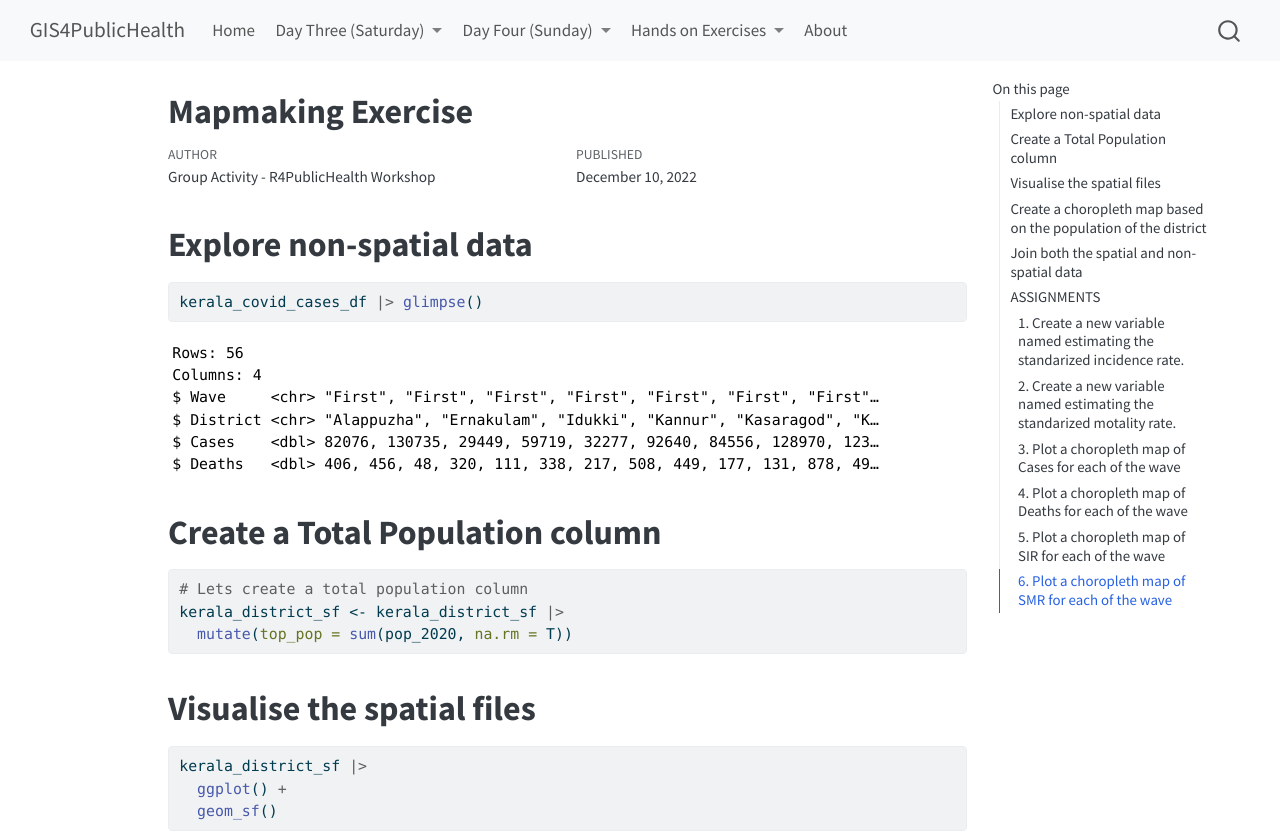
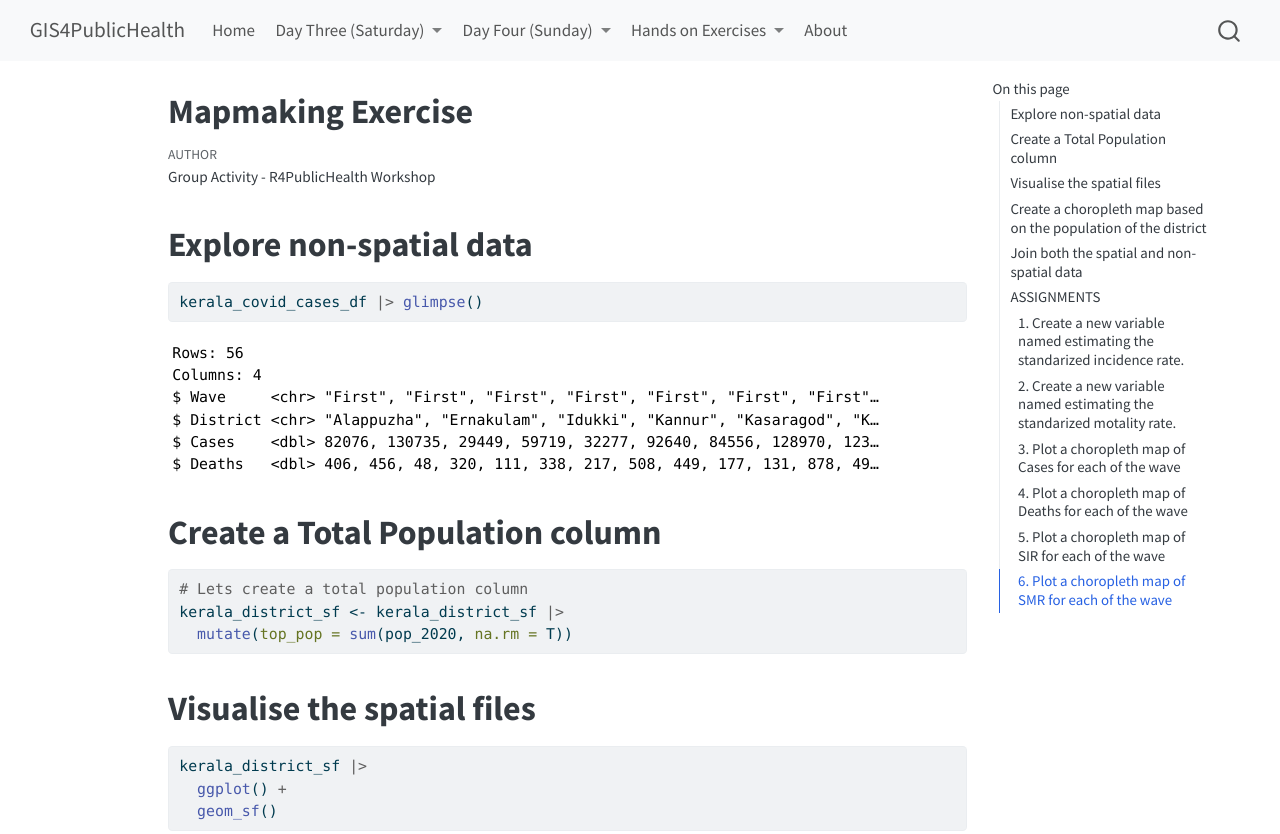
Before and after one commit to drarunmitra/SummerSchool2024_GIS4PublicHealth, a plain HTML site: page docs/SIR_SMR_assignment.html in a window 1280 px wide. Shown: the top 834 px of the page. Drawn offline with Linux system fonts and the light colour scheme.

Commit message:
My second commit

```diff
--- a/docs/SIR_SMR_assignment.html
+++ b/docs/SIR_SMR_assignment.html
@@ -7,7 +7,6 @@
 <meta name="viewport" content="width=device-width, initial-scale=1.0, user-scalable=yes">
 
 <meta name="author" content="Group Activity - R4PublicHealth Workshop">
-<meta name="dcterms.date" content="2022-12-10">
 
 <title>GIS4PublicHealth - Mapmaking Exercise</title>
 <style>
@@ -257,12 +256,6 @@ pre > code.sourceCode > span > a:first-child::before { text-decoration: underlin
           </div>
   </div>
 
-    <div>
-    <div class="quarto-title-meta-heading">Published</div>
-    <div class="quarto-title-meta-contents">
-      <p class="date">December 10, 2022</p>
-    </div>
-  </div>
 
 
   </div>
```
